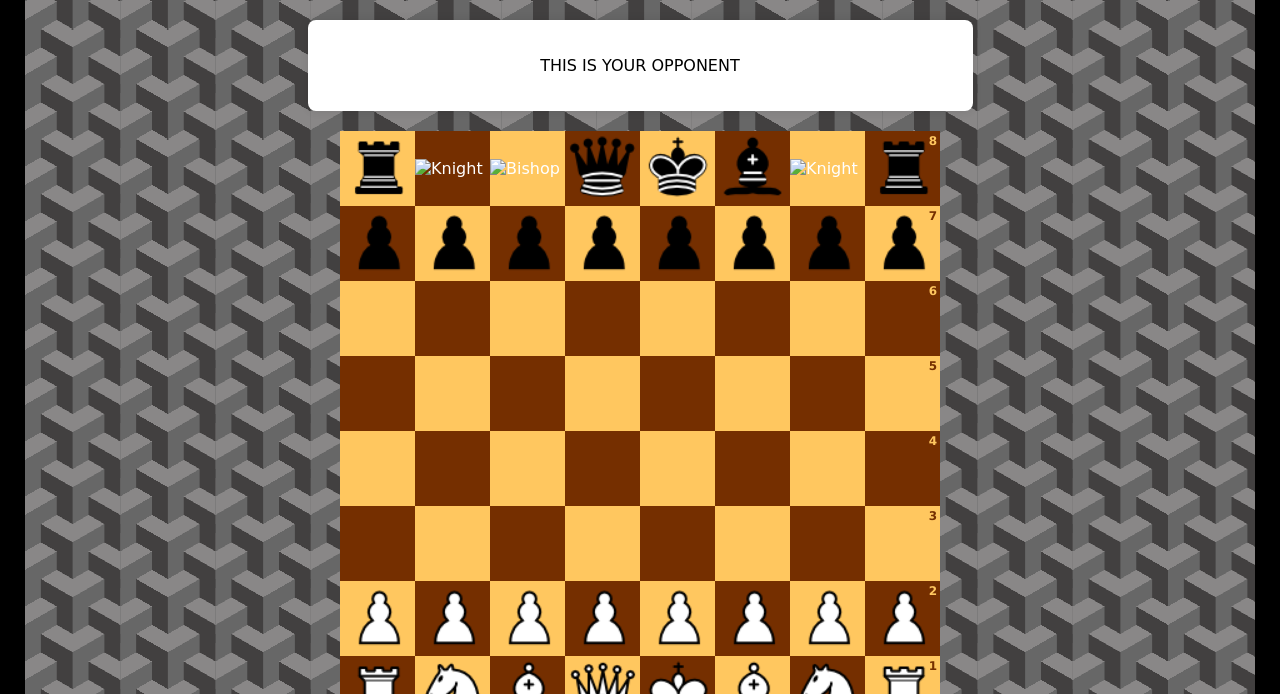
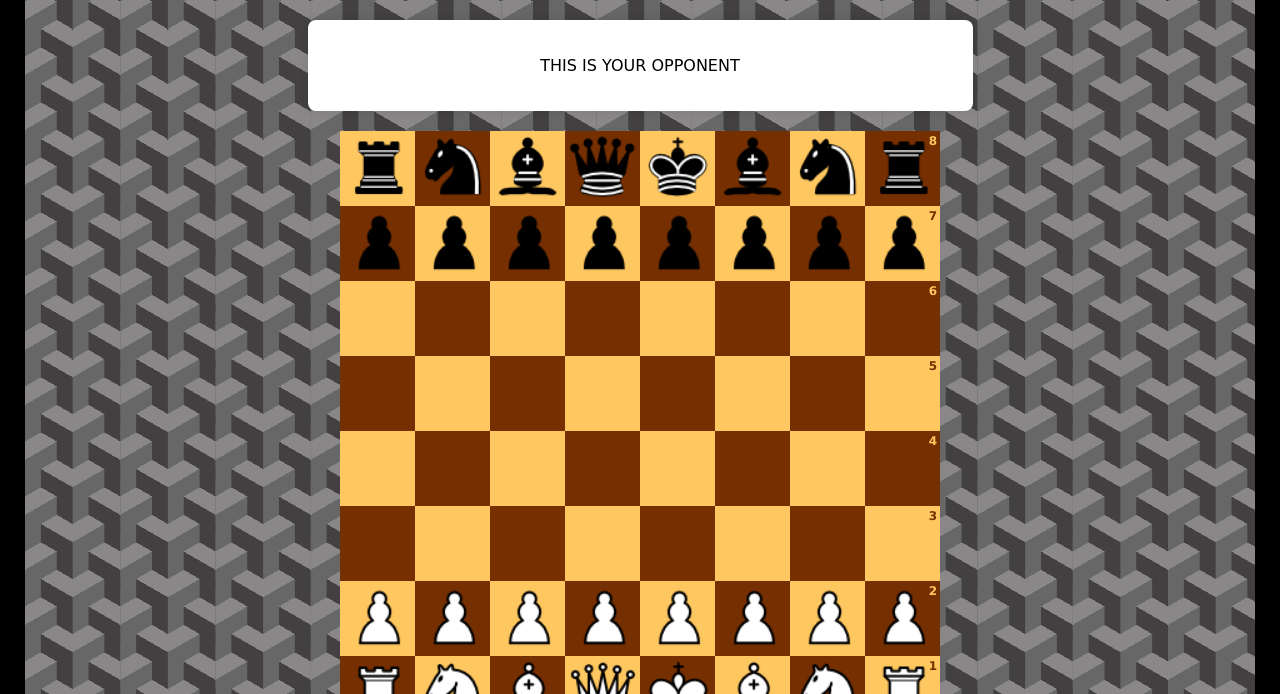
Before and after one commit to Schess-web/SCHESS, a plain HTML site: page index.html in a window 1280 px wide. Shown: the part 106-800 px from the top of the page. Drawn offline with Linux system fonts and the light colour scheme.

Commit message:
Update index.html

```diff
--- a/index.html
+++ b/index.html
@@ -22,12 +22,12 @@
                 </div>
                 <div class="square black">
                     <div class="piece knight" color="black">
-                        <img src="Chess_ndt60.png.png" alt="Knight">
+                        <img src="Chess_ndt60.png" alt="Knight">
                     </div>
                 </div>
                 <div class="square white">
                     <div class="piece bishop" color="black">
-                        <img src="Chess_bdt.png" alt="Bishop">
+                        <img src="Chess_bdt60.png" alt="Bishop">
                     </div>
                 </div>
                 <div class="square black">
@@ -47,7 +47,7 @@
                 </div>
                 <div class="square white">
                     <div class="piece knight" color="black">
-                        <img src="Chess_ndt60.png.png" alt="Knight">
+                        <img src="Chess_ndt60.png" alt="Knight">
                     </div>
                 </div>
                 <div class="square black">
```
